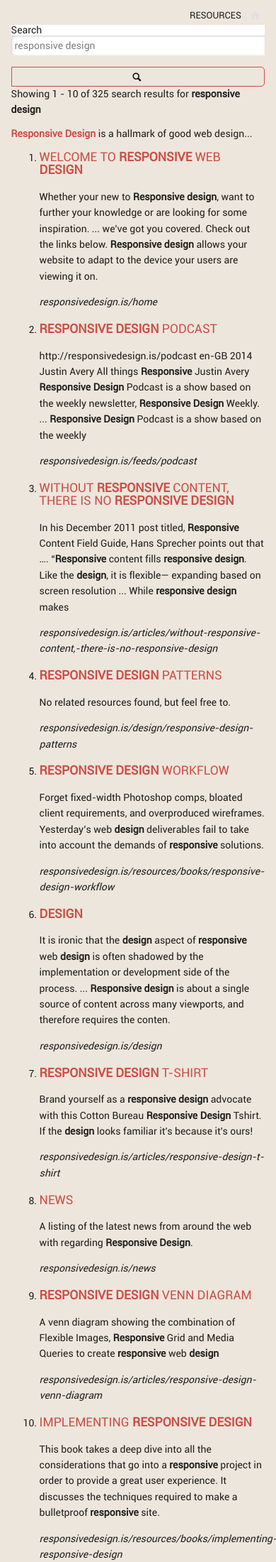
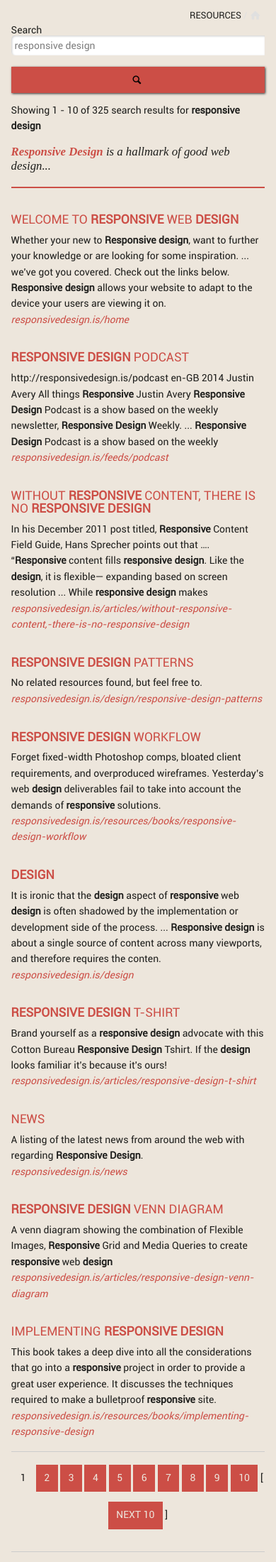
Before and after one commit to justincavery/responsivedesign, a PHP site: page /search1.php in a window 390 px wide. Shown: the part 134-2334 px from the top of the page at 71% size. Run offline with PHP 8.4, Linux system fonts and the light colour scheme; some libraries are stand-ins or nearby versions.

Commit message:
Improved search layout on mobile and updated button styles to be less specific.

```diff
--- a/css/global.css
+++ b/css/global.css
@@ -319,8 +319,6 @@
 
 input, input[type="search"] { height: 2em; background-color: #fff; border-top-left-radius: 5px; -moz-border-radius-top-left: 5px; -webkit-border-top-left-radius: 5px; border-bottom-left-radius: 5px; -moz-border-radius-bottom-left: 5px; -webkit-border-bottom-left-radius: 5px; border: 0px; float: left; color: #7e7e7e; padding: 0 5px; box-shadow: inset 1px 1px 3px #CCC; }
 
-button { float: left; background-color: #ede6dc; border-top-right-radius: 5px; -moz-border-radius-top-right: 5px; -webkit-border-top-right-radius: 5px; border-bottom-right-radius: 5px; -moz-border-radius-bottom-right: 5px; -webkit-border-bottom-right-radius: 5px; height: 2em; border: 0px; }
-
 img, figure, video, audio, embed, svg { width: 100%; max-width: 100%; }
 
 article a[href^=http] { /*background: transparent url(../external.svg) right top no-repeat;
@@ -454,10 +452,25 @@
 .search-home h2 { text-align: center; font-size: 2.3em; margin: 0; }
 .search-home small { float: left; display: block; padding: 1em; }
 
-.fb-search { width: 100%; position: relative; background-color: white; }
+.fb-search { width: 100%; }
 .fb-search form input[type="search"] { margin-bottom: 1.125em; }
-.fb-search button { width: 100%; border: 1px solid #cc4e46; }
-.fb-search button:hover { background-color: #cc4e46; }
+.fb-search button { width: 100%; box-shadow: 1px 1px 3px #333333; background-color: #cc4e46; border-radius: 0; border: none; }
+.fb-search button:after { content: ""; }
+.fb-search button:hover { color: #ede6dc; box-shadow: 1px 1px 1px #333333; }
+
+.fb-results { padding: 0; list-style-type: none; }
+.fb-results li { float: left; width: 100%; margin-bottom: 1.125em; overflow: hidden; }
+.fb-results h3 { margin-bottom: 0.5em; text-align: left; }
+.fb-results p { margin: 0; }
+.fb-results cite { color: #cc4e46; }
+
+.fb-text-miner { font-family: "museo-slab", serif; font-style: italic; font-size: 1.2em; border-bottom: 2px solid #cc4e46; margin-bottom: 1.125em; padding-bottom: 1.125em; }
+
+.pagination .fb-current-result-page, .pagination a { padding: 0.5em 0.75em; display: inline-block; margin-bottom: 1em; }
+.pagination a { background-color: #cc4e46; color: #ede6dc; border: 1px solid #cc4e46; -moz-transition: all 0.3s ease; -o-transition: all 0.3s ease; -webkit-transition: all 0.3s ease; transition: all 0.3s ease; }
+.pagination a:hover, .pagination a:active { background-color: #ede6dc; color: #cc4e46; }
+
+.input-button-light { float: left; background-color: #ede6dc; border-top-right-radius: 5px; -moz-border-radius-top-right: 5px; -webkit-border-top-right-radius: 5px; border-bottom-right-radius: 5px; -moz-border-radius-bottom-right: 5px; -webkit-border-bottom-right-radius: 5px; height: 2em; border: 0px; }
 
 .home-cta span.cta-white { color: #a43730; }
 
--- a/parts/footer.php
+++ b/parts/footer.php
@@ -2,7 +2,7 @@
 		<div class="footer">
 			<div class="subscribe"><h2>Subscribe to RDWeekly:</h2>
 				<p>Add your email address and receive weekly emails about all things Responsive.</p>
-				<input type="email" placeholder="Email Address" id="email-address"><button type="submit" >Sign Up</button>
+				<input type="email" placeholder="Email Address" id="email-address"><button type="submit" class="input-button-light">Sign Up</button>
 			</div>
 
 			<div class="social">
--- a/parts/header.php
+++ b/parts/header.php
@@ -28,7 +28,7 @@
 </div>
 			<div id="rwdis"><a href="/">RESPONSIVE DESIGN.is</a></div>
 			<div class="search"><form><input type="text"  name="search" placeholder="SEARCH">
-				<button type="submit"><span data-icon="&#128269;"></span><span class="show-on-large">Search</span></button> </form></div>
+				<button type="submit" class="input-button-light"><span data-icon="&#128269;"></span><span class="show-on-large">Search</span></button> </form></div>
 		<div class="mobile-nav">
  <a class="toggle-subnav" href="#"><span class="nav-bar clearfix"><span aria-hidden="true" data-icon="&#57349;" ></span>Subnav</span></a>
 <a class="toggle-menu" href="#"><span class="nav-bar clearfix"><span aria-hidden="true" data-icon="&#9776;" ></span>Menu</span></a>
--- a/sass/_search.scss
+++ b/sass/_search.scss
@@ -12,7 +12,7 @@
     position: relative;
     form {
       width: 100%;
-      @include breakpoint(tablet){
+      @include breakpoint(tablet) {
       width:75%;
       margin:0 auto;}
       input {
@@ -37,12 +37,76 @@
 // Funnelback Search Page
 
 .fb-search {
-width: 100%;
-position: relative;
-background-color: lighten($red, 50%);
+  width: 100%;
 
   form input[type="search"] { margin-bottom: $padding;}
-  button { width: 100%; border: 1px solid $red;
-    &:hover { background-color: $red; }
+  button {  width: 100%;
+            box-shadow: 1px 1px 3px $dark;
+            background-color: $red;
+            border-radius: 0;
+            border:none;
+    &:after {content: "";}
+    &:hover { color: $pale;
+              box-shadow: 1px 1px 1px $dark;}
   }
 }
+
+.fb-results {
+  padding:0;
+  list-style-type: none;
+  li {
+        float:left;
+        width:100%;
+        margin-bottom:$margin;
+        overflow:hidden;
+      }
+  h3 {
+        margin-bottom: 0.5em;
+        text-align: left;
+  }
+  p {
+      margin: 0;
+    }
+  cite {
+      color: $red;
+  }
+}
+
+
+.fb-text-miner {
+    font-family: $museo;
+    font-style: italic;
+    font-size:1.2em;
+    border-bottom: 2px solid $red;
+    margin-bottom: $margin;
+    padding-bottom: $margin;
+}
+
+.pagination {
+        .fb-current-result-page, a {
+            padding: 0.5em 0.75em;
+            display: inline-block;
+            margin-bottom: 1em;
+        }
+        a {
+            background-color: $red;
+            color:$pale;
+            border: 1px solid $red;
+            @include transition(all .3s ease);
+            &:hover, &:active {
+              background-color: $pale;
+              color: $red;
+            }
+          }
+}
+
+// Header Search stuff
+
+.input-button-light {
+    float:left;
+    background-color:$pale;
+    @include rounded(top-right, 5px);
+    @include rounded(bottom-right, 5px);
+    height: 2em;
+    border:0px;
+  }
--- a/sass/global.scss
+++ b/sass/global.scss
@@ -62,14 +62,6 @@
 		color:#7e7e7e;
 		padding: 0 5px;
 		box-shadow: inset 1px 1px 3px #CCC;
-	}
-button {
-		float:left;
-		background-color:$pale;
-		@include rounded(top-right, 5px);
-		@include rounded(bottom-right, 5px);
-		height: 2em;
-		border:0px;
 	}
 
 img, figure, video, audio, embed, svg {
--- a/search1.php
+++ b/search1.php
@@ -373,7 +373,7 @@
                                                 <div>
                                                 <label for="query" style="text-indent: -9999em;">Search</label>
                                                 <input name="query" id="query" type="text" value="responsive design" accesskey="q">
-                                                <button type="submit"><span data-icon="🔍"></span><span class="show-on-large">Search</span></button>
+                                                <button type="submit" class="button"><span data-icon="🔍"></span><span class="show-on-large">Search</span></button>
                                                 <input type="hidden" name="collection" value="responsive-design-live">
 
 
@@ -936,7 +936,7 @@
 <form id="mc-embedded-subscribe-form" class="validate" action="http://rrresponsive.us4.list-manage2.com/subscribe/post?u=559bc631fe5294fc66f5f7f89&amp;id=df65b6d7c8" method="post" name="mc-embedded-subscribe-form" target="_blank">
 
 <input type="email" name="EMAIL" value="">
-<button id="mc-embedded-subscribe" type="submit" name="subscribe">Sign Up</button>
+<button id="mc-embedded-subscribe" type="submit" name="subscribe" class="input-button-light">Sign Up</button>
 </form>
 				</div>
 		</div>
```
Also changed, not shown: 1 other file.
